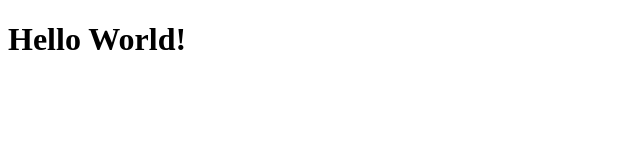
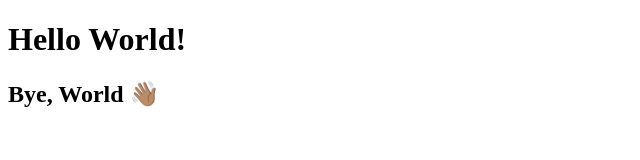
Before and after one commit to FJr-Unifil/atividade-devops, a plain HTML site: page index.html in a window 1280 px wide. Shown: the whole page, without its empty margins (0-640 px from the left). Drawn offline with Linux system fonts and the light colour scheme.

Commit message:
Update index.html

```diff
--- a/index.html
+++ b/index.html
@@ -7,5 +7,6 @@
 </head>
 <body>
     <h1>Hello World!</h1>
+    <h2>Bye, World 👋🏽</h2>
 </body>
 </html>
```
